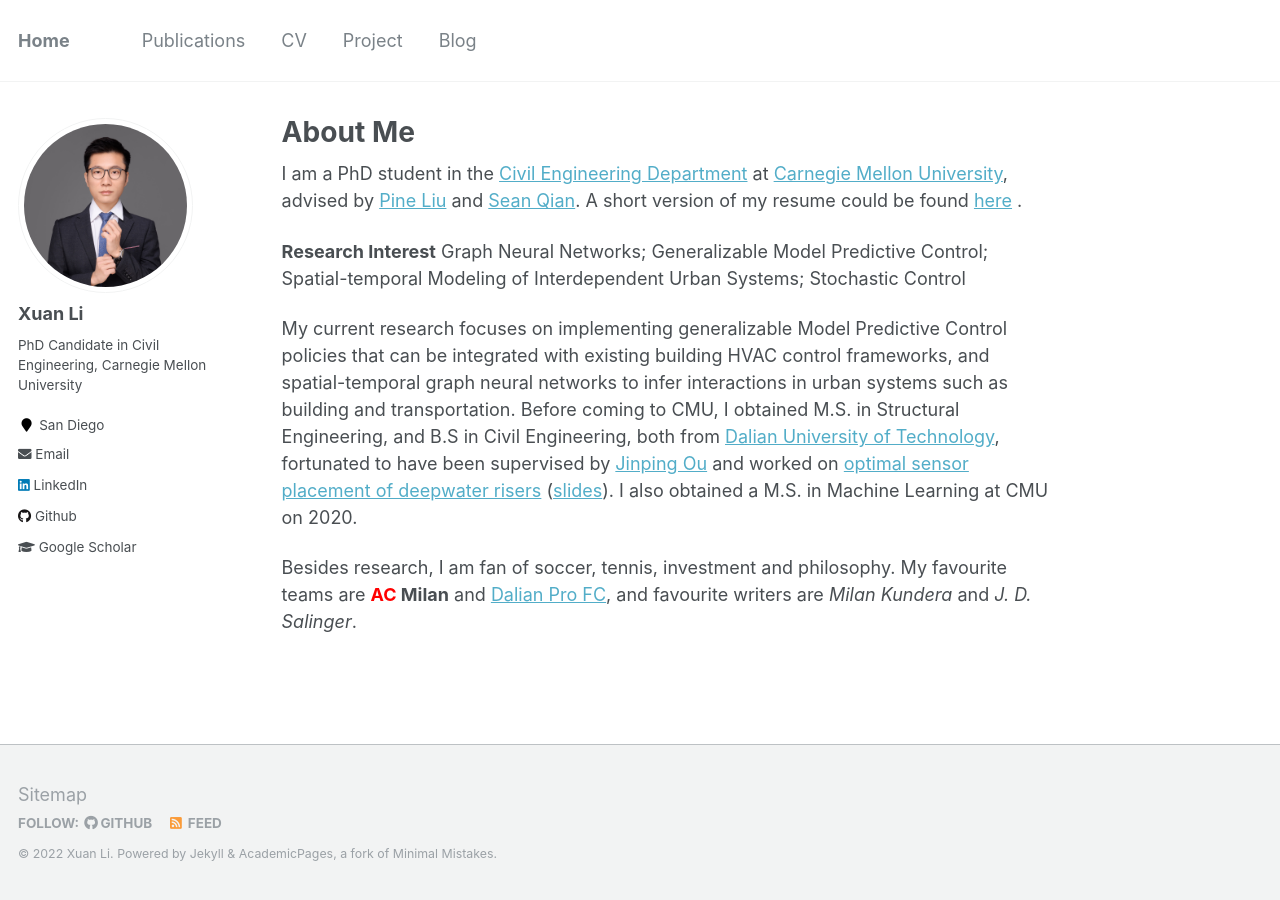
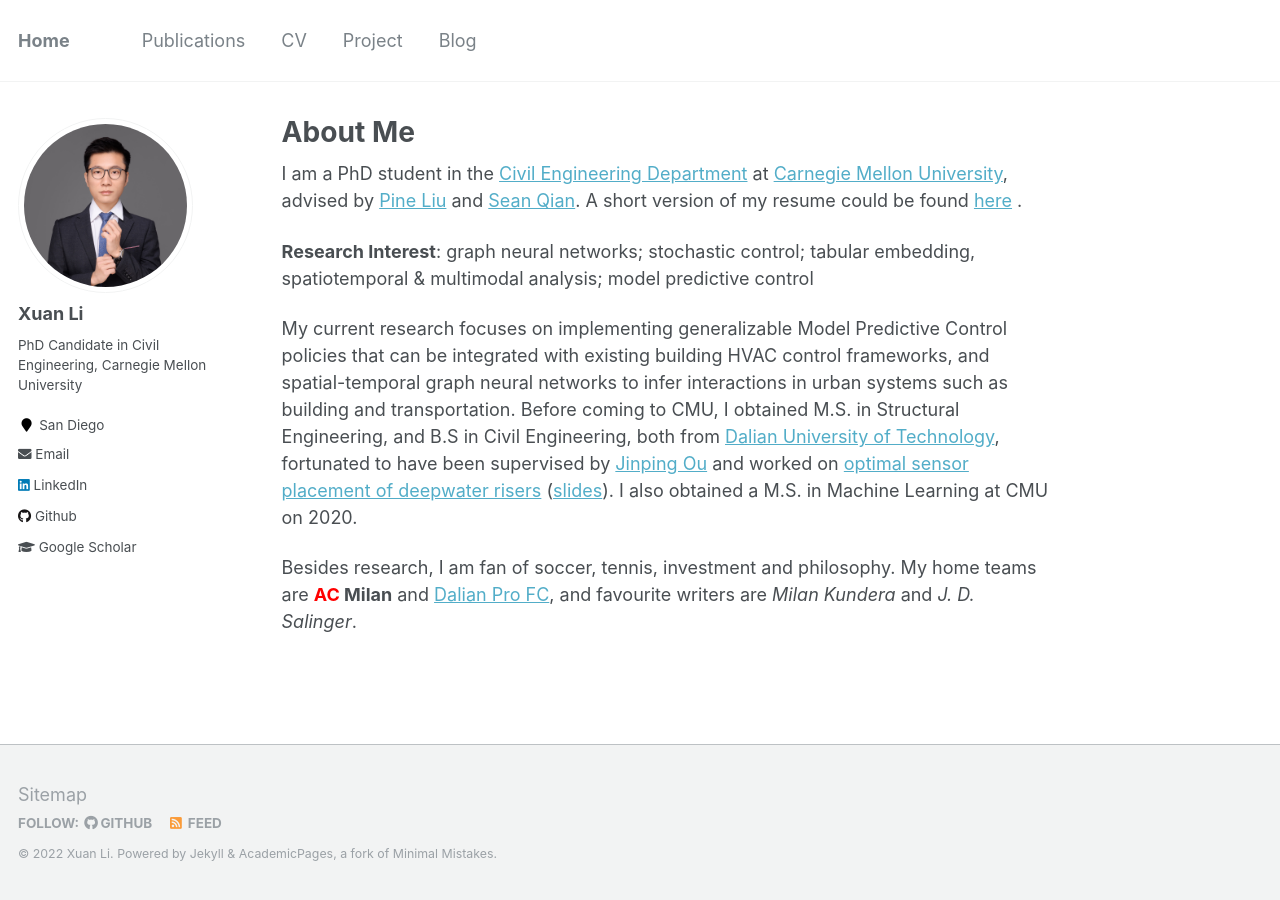
Before and after one commit to milanlx/milanlx.github.io, a Jekyll site: the page built from _pages/about.md, in a window 1280 px wide. Built offline with Jekyll 4.4.1, drawn with Linux system fonts in a browser that asks for light colours.

Commit message:
Update about.md

```diff
--- a/_pages/about.md
+++ b/_pages/about.md
@@ -10,10 +10,10 @@ redirect_from:
 
 I am a PhD student in the [Civil Engineering Department](https://www.cmu.edu/cee/) at [Carnegie Mellon University](https://www.cmu.edu), advised by [Pine Liu](https://faculty.ce.cmu.edu/liu/) and [Sean Qian](https://faculty.ce.cmu.edu/qian/). A short version of my resume could be found [here](https://milanlx.github.io/files/xuanli_job_Jun_2021.pdf) .
 
-**Research Interest**
-Graph Neural Networks; Generalizable Model Predictive Control; Spatial-temporal Modeling of Interdependent Urban Systems; Stochastic Control
+**Research Interest**:
+graph neural networks; stochastic control; tabular embedding, spatiotemporal & multimodal analysis; model predictive control
 
 My current research focuses on implementing generalizable Model Predictive Control policies that can be integrated with existing building HVAC control frameworks, and spatial-temporal graph neural networks to infer interactions in urban systems such as building and transportation. Before coming to CMU, I obtained M.S. in Structural Engineering, and B.S in Civil Engineering, both from [Dalian University of Technology](https://en.dlut.edu.cn/), fortunated to have been supervised by [Jinping Ou](http://homepage.hit.edu.cn/oujinping) and worked on [optimal sensor placement of deepwater risers](https://milanlx.github.io/files/Master%20Dissertation%20(original).pdf) ([slides](https://milanlx.github.io/files/mastet_thesis_short_version.pdf)). I also obtained a M.S. in Machine Learning at CMU on 2020.
 
-Besides research, I am fan of soccer, tennis, investment and philosophy. My favourite teams are **<span style="color: red"> AC </span> Milan**
+Besides research, I am fan of soccer, tennis, investment and philosophy. My home teams are **<span style="color: red"> AC </span> Milan**
  and [Dalian Pro FC](http://www.dlpro.com.cn/), and favourite writers are *Milan Kundera* and *J. D. Salinger*.
```
